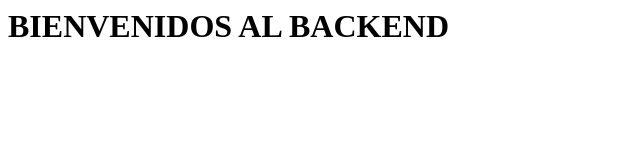
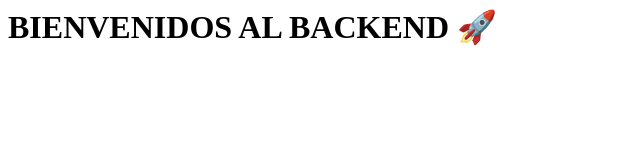
Before and after one commit to Agusme/backend-bmz, a website: page public/index.html in a window 1280 px wide. Shown: the whole page, without its empty margins (0-640 px from the left). Drawn offline with Linux system fonts and the light colour scheme.

Commit message:
update database

```diff
--- a/src/index.js
+++ b/index.js
@@ -2,8 +2,8 @@
 import morgan from 'morgan';
 import cors from "cors";
 import path from "path";
-import './database';
-import router from './routes/property.routes';
+import './src/database';
+import router from './src/routes/property.routes';
 import 'dotenv/config'
 
 const app = express()
--- a/package.json
+++ b/package.json
@@ -4,8 +4,8 @@
   "description": "API REST para inmobiliaria",
   "main": "index.js",
   "scripts": {
-    "start": "npx babel-node src/index.js",
-    "dev": "nodemon --exec npx babel-node src/index.js"
+    "start": "npx babel-node index.js",
+    "dev": "nodemon --exec npx babel-node index.js"
   },
   "repository": {
     "type": "git",
--- a/public/index.html
+++ b/public/index.html
@@ -1,3 +1,3 @@
 <h1>
-    BIENVENIDOS AL BACKEND
+    BIENVENIDOS AL BACKEND 🚀
 </h1>
```
Also changed, not shown: vercel.json (added).
